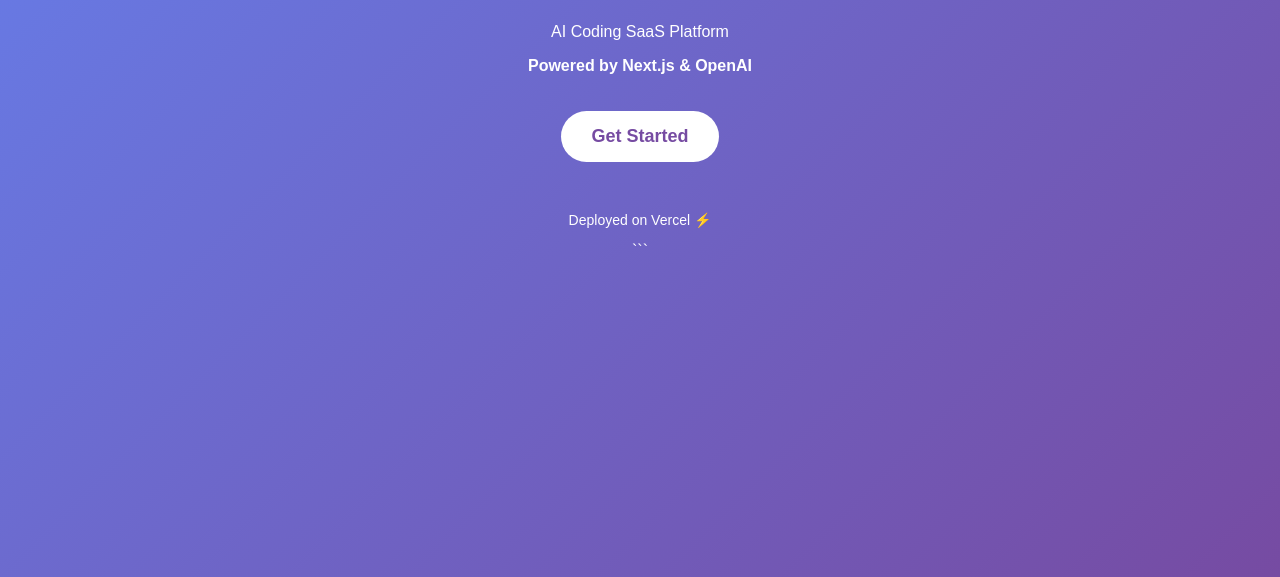
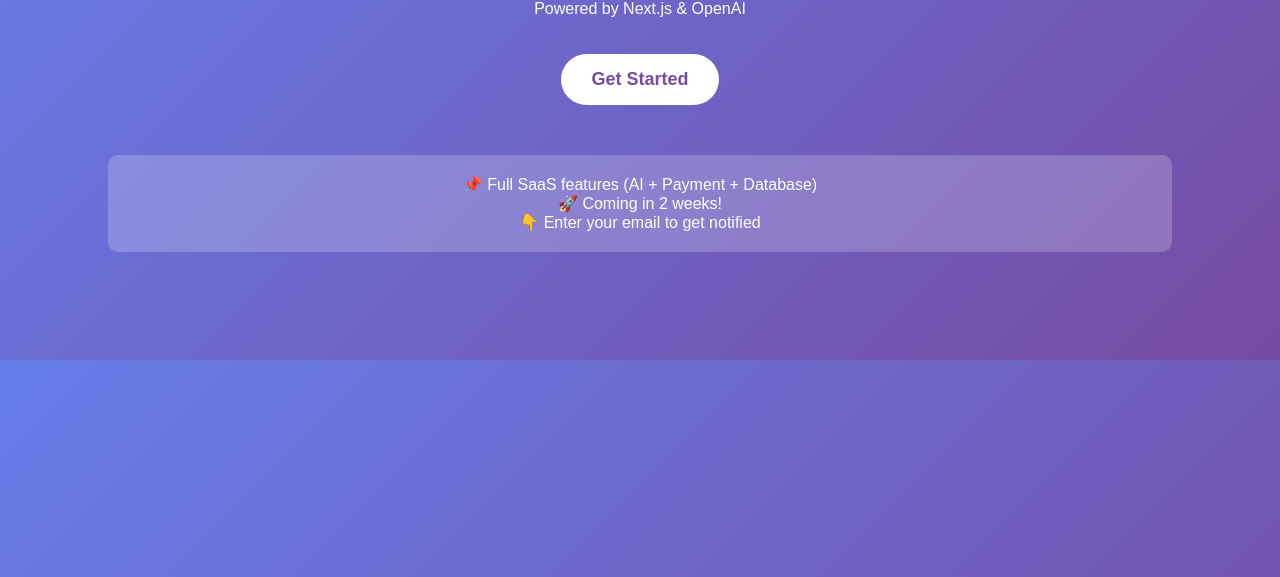
Before and after one commit to Shahameer667/My-art, a plain HTML site: page index.html in a window 1280 px wide. Shown: the part 223-800 px from the top of the page. Drawn offline with Linux system fonts and the light colour scheme.

Commit message:
Update index.html

````diff
--- a/index.html
+++ b/index.html
@@ -1,4 +1,3 @@
-```html
 <!DOCTYPE html>
 <html>
 <head>
@@ -25,19 +24,31 @@
         button:hover {
             transform: scale(1.05);
         }
-        h1 {
-            font-size: 48px;
+        .info {
+            margin-top: 50px;
+            font-size: 16px;
+            background: rgba(255,255,255,0.2);
+            padding: 20px;
+            border-radius: 10px;
+        }
+        a {
+            text-decoration: none;
         }
     </style>
 </head>
 <body>
     <h1>🚀 CodeWo Pro AI</h1>
     <p>AI Coding SaaS Platform</p>
-    <p><strong>Powered by Next.js & OpenAI</strong></p>
-    <button onclick="alert('Website Live! 🎉 Full SaaS features coming soon!')">
-        Get Started
-    </button>
-    <p style="margin-top: 50px; font-size: 14px;">Deployed on Vercel ⚡</p>
+    <p>Powered by Next.js & OpenAI</p>
+
+    <a href="https://forms.gle/your-google-form-link" target="_blank">
+        <button>Get Started</button>
+    </a>
+
+    <div class="info">
+        📌 Full SaaS features (AI + Payment + Database) <br>
+        🚀 Coming in 2 weeks! <br>
+        👇 Enter your email to get notified
+    </div>
 </body>
 </html>
-```
````
